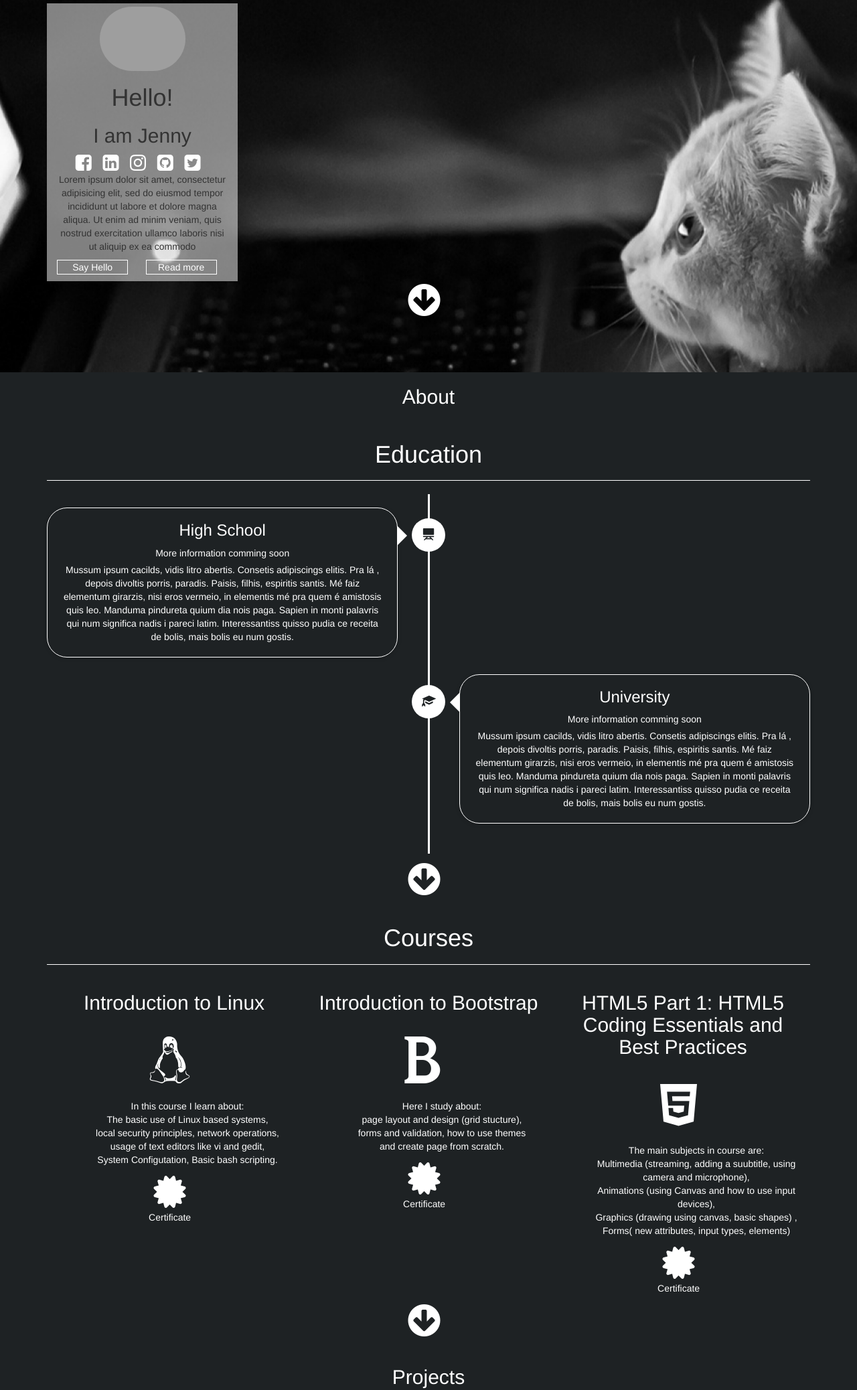
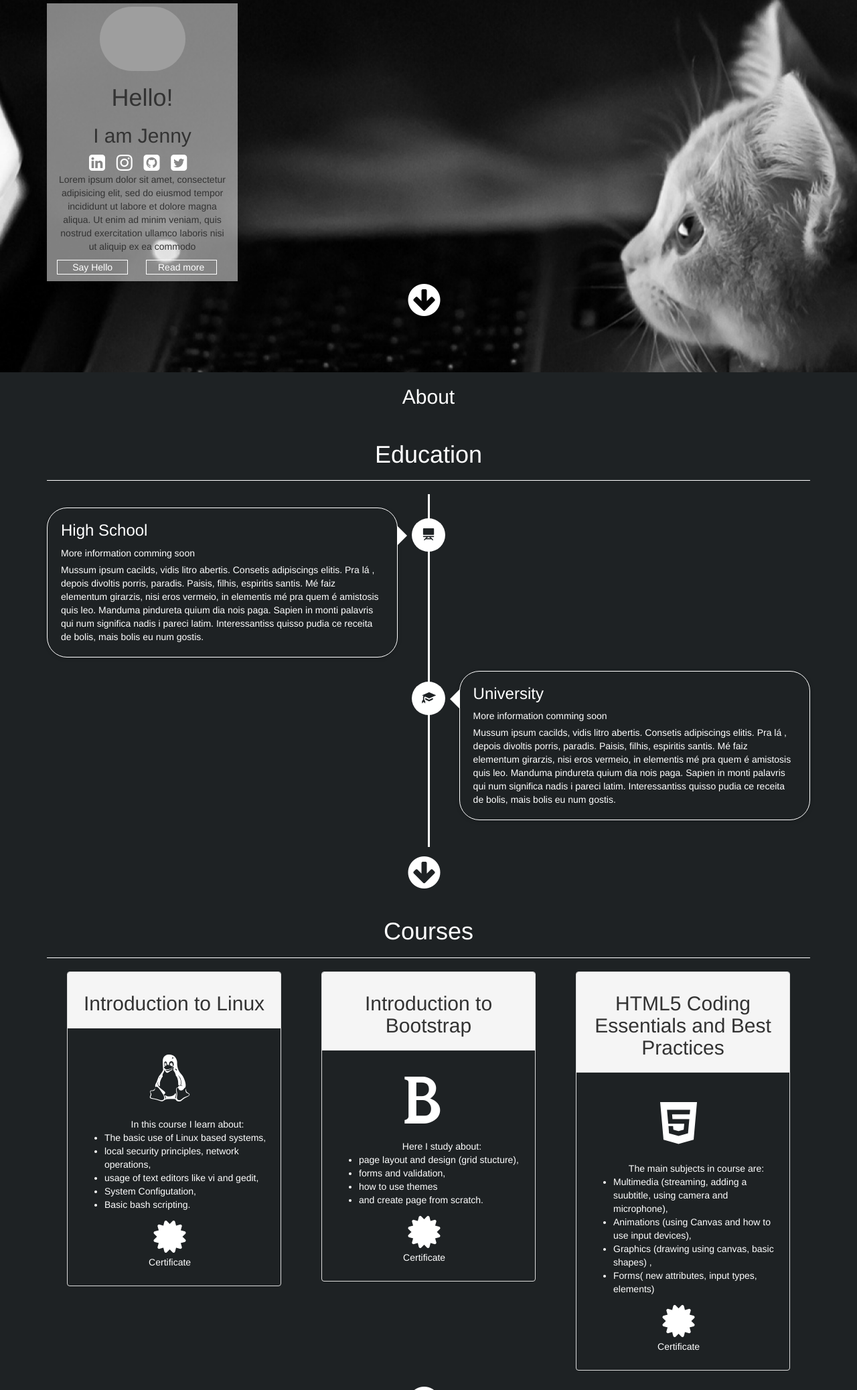
Before and after one commit to jennypavlova/jennypavlova, a plain HTML site: page index.html in a window 1280 px wide. Shown: the part 125-2201 px from the top of the page at 67% size. Drawn offline with Linux system fonts and the light colour scheme; grey boxes are pictures that could not be loaded.

Commit message:
Courses section with panels

```diff
--- a/assets/css/style.css
+++ b/assets/css/style.css
@@ -3,8 +3,9 @@ body {
   background-color: #1E2224 !important;
 }
 li {
-  list-style: none;
-  display: inline-block;
+  /*list-style: none;*/
+  /*display: inline-block;*/
+  text-align: left;
 }
 .landing-page{
   background-color: rgba(255, 255, 255, 0.5);
@@ -207,3 +208,12 @@ li {
   margin-top: 3vh;
   margin-bottom: 3vh;
 }
+.courses {
+  margin-right: 15px ;
+  margin-left: 15px ;
+  background-color: transparent !important;
+}
+.panel-default {
+  padding-left: 0px;
+  padding-right: 0px;
+}
--- a/index.html
+++ b/index.html
@@ -41,7 +41,7 @@
           <li><a class="menu" href = "#education">Education</a></li>
           <li><a class="menu" href = "#courses">Courses</a></li>
           <li><a class="menu" href = "#projects">Projects</a></li>
-          <li><a class="menu" href = "#hobbys">Hobbys</a></li>
+          <li><a class="menu" href = "#hobbys">Hobbies</a></li>
         </ul>
         <ul class="nav navbar-nav navbar-right">
           <li><a href="#"></a></li>
@@ -53,23 +53,21 @@
     <div class="container">
       <div class="col-md-3 landing-page">
         <img class="main-image" src="assets/images/main-image.jpg">
-        <div class="">
+        <div>
           <h1> Hello! </h1>
           <h2> I am Jenny </h2>
-        <li><a href="#"><i class="fa fa-facebook-square fa-2x social"></i></a></li>
-        <li><a href="#"><i class="fa fa-linkedin-square fa-2x social"></i></a></li>
-        <li><a href="#"><i class="fa fa-instagram fa-2x social"></i></a></li>
-        <li><a href="#"><i class="fa fa-github-square fa-2x social"></i></a></li>
-        <li><a href="#"><i class="fa fa-twitter-square fa-2x social"></i></a></li>
+          <a href="#"><i class="fa fa-linkedin-square fa-2x social"></i></a>
+          <a href="#"><i class="fa fa-instagram fa-2x social"></i></a>
+          <a href="#"><i class="fa fa-github-square fa-2x social"></i></a>
+          <a href="#"><i class="fa fa-twitter-square fa-2x social"></i></a>
         </div>
         <p> Lorem ipsum dolor sit amet, consectetur adipisicing elit, sed do eiusmod
         tempor incididunt ut labore et dolore magna aliqua. Ut enim ad minim veniam,
         quis nostrud exercitation ullamco laboris nisi ut aliquip ex ea commodo
         </p>
-        <a href="mailto:jennypavlova94@gmail.com"><div class="buttons-landing col-md-5">Say Hello</div></a>
-        <div id="button-education-slide" class="buttons-landing col-md-offset-1 col-md-5">Read more</div>
+        <a href="mailto:jennypavlova94@gmail.com"><span class="buttons-landing col-md-5">Say Hello</span></a>
+        <span id="button-education-slide" class="buttons-landing col-md-offset-1 col-md-5">Read more</span>
       </div>
-
     </div>
     <div>
       <i id="button-education" class="fa fa-arrow-circle-down fa-4x social" aria-hidden="true"></i>
@@ -123,8 +121,12 @@
           <h1>Courses</h1>
         </div>
 
-        <span class="col-md-4" >
+        <div class="col-md-4">
+          <div class="panel panel-default courses">
+            <div class="panel-heading">
               <h2> Introduction to Linux </h2>
+            </div>
+            <div class="panel-body">
               <i class="course-icons fa fa-linux fa-5x social"></i>
               <ul>
               In this course I learn about:
@@ -135,9 +137,15 @@
                 <li>Basic bash scripting.</li>
               </ul>
               <a target="_blank" href="https://s3.amazonaws.com/verify.edx.org/downloads/609578bc7e8145d3ae88021edab22d9b/Certificate.pdf"><i class="fa fa-certificate fa-4x social"></i> <p class="social"> Certificate </p></a>
-        </span>
-        <span class="col-md-4">
+            </div>
+          </div>
+        </div>
+        <div class="col-md-4">
+          <div class="panel panel-default courses">
+            <div class="panel-heading">
               <h2> Introduction to Bootstrap </h2>
+            </div>
+            <div class="panel-body">
             <i class="course-icons glyphicon glyphicon-bold fa-5x social"></i>
             <ul>
             Here I study about:
@@ -147,9 +155,15 @@
             <li>and create page from scratch.</li>
             </ul>
             <a target="_blank" href="https://s3.amazonaws.com/verify.edx.org/downloads/b7ef57361dbd4ff5bd90253d3e61083e/Certificate.pdf"><i class="fa fa-certificate fa-4x social"></i> <p class="social"> Certificate </p></a>
-        </span>
-        <span class="col-md-4">
-          <h2> HTML5 Part 1: HTML5 Coding Essentials and Best Practices </h2>
+            </div>
+          </div>
+        </div>
+        <div class="col-md-4">
+          <div class="panel panel-default courses">
+            <div class="panel-heading">
+              <h2> HTML5 Coding Essentials and Best Practices </h2>
+            </div>
+            <div class="panel-body">
               <i class="course-icons fa fa-html5 fa-5x social"></i>
               <ul> The main subjects in course are:
                <li>Multimedia (streaming, adding a suubtitle, using camera and microphone),</li> <li>Animations (using Canvas and how to use input devices),</li>
@@ -157,10 +171,9 @@
                <li>Forms( new attributes, input types, elements)</li>
               </ul>
               <a target="_blank" href="https://s3.amazonaws.com/verify.edx.org/downloads/609578bc7e8145d3ae88021edab22d9b/Certificate.pdf"><i class="fa fa-certificate fa-4x social"></i> <p class="social"> Certificate </p></a>
-        </span>
             </div>
           </div>
-    <div>
+        </div>
       <i id="button-courses" class="fa fa-arrow-circle-down fa-4x social" aria-hidden="true"></i>
     </div>
     <div class="section" id="projects">
@@ -203,7 +216,7 @@
     <div class="section" id="hobbys">
       <div class="container">
         <div class="page-header" id="underline">
-          <h2>Hobbys</h2>
+          <h2>Hobbies</h2>
         </div>
       </div>
     </div>
```
Also changed, not shown: wireframe-site.png (added). Lines whose indentation alone changed are shown as unchanged.
